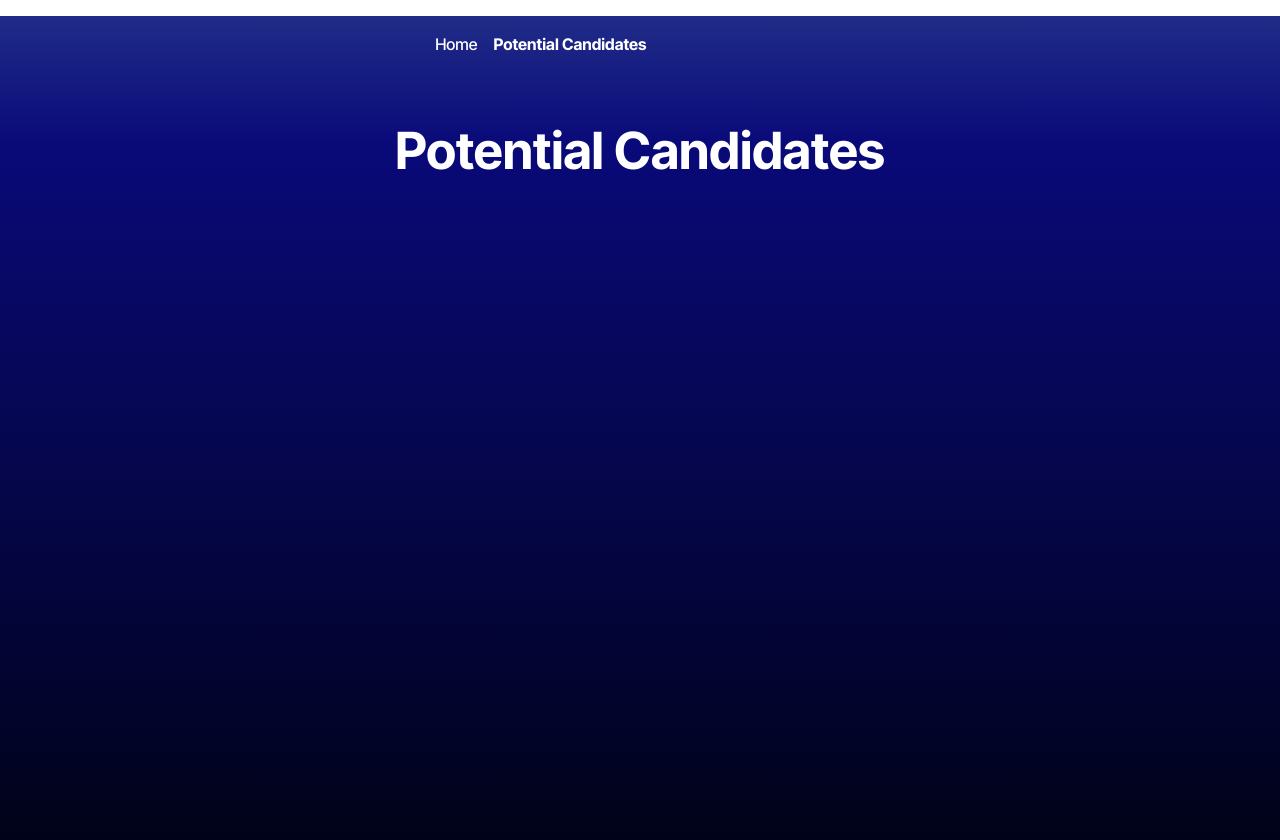
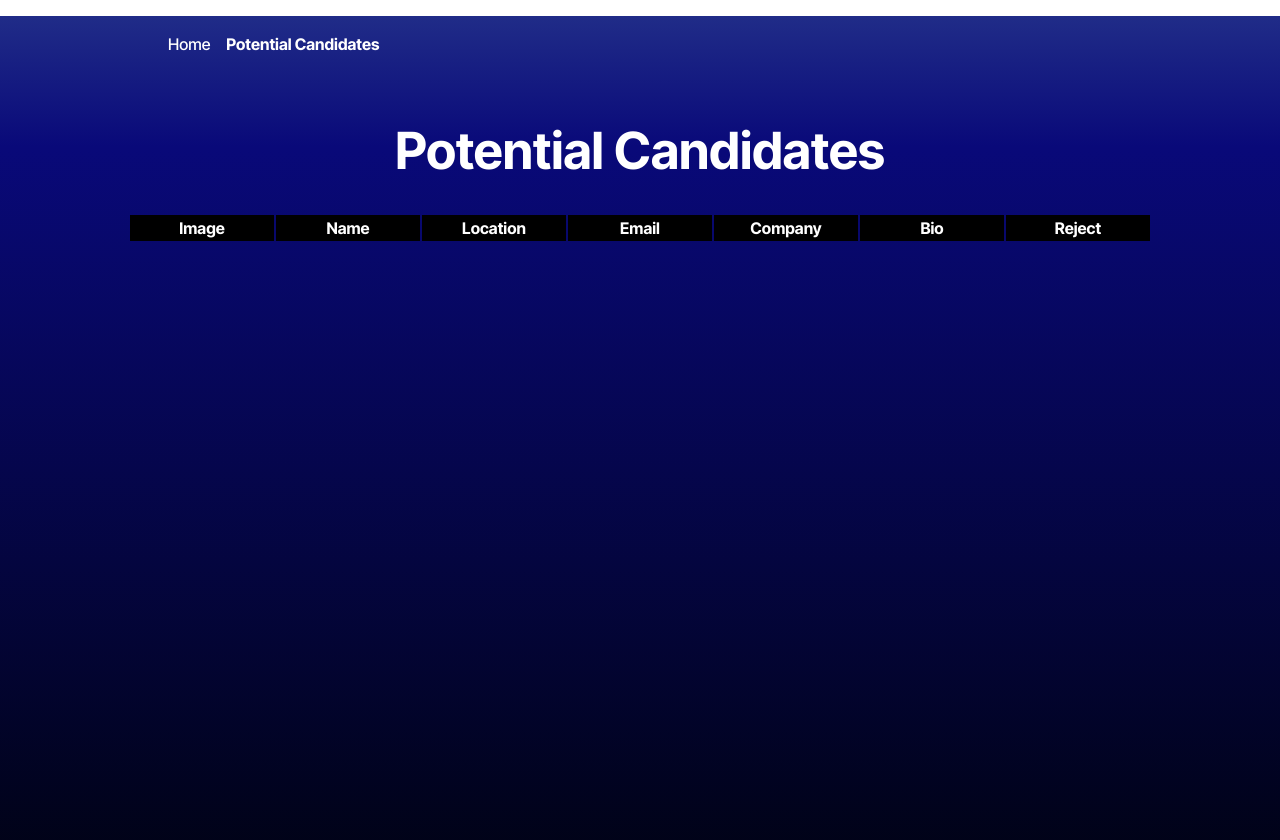
Before and after one commit to jsong73/candidate-cupid, a React (Vite) app: page /SavedCandidates in a window 1280 px wide. Shown: the top 840 px of the page. Built offline with nearby package versions, Linux system fonts and the light colour scheme.

Commit message:
saved candidate list

```diff
--- /dev/null
+++ b/src/components/SavedCandidatesList.tsx
@@ -0,0 +1,28 @@
+const SavedCandidatesList = () => {
+
+const potentialCandidates = JSON.parse(localStorage.getItem("saved-candidates") || "[]");
+
+console.log("potential candidates", potentialCandidates)
+
+
+    return (
+        <table className='table'>
+        <thead>
+          <tr>
+            <th>Image</th>
+            <th>Name</th>
+            <th>Location</th>
+            <th>Email</th>
+            <th>Company</th>
+            <th>Bio</th>
+            <th>Reject</th>
+          </tr>
+        </thead>
+        <tbody>
+
+        </tbody>
+      </table>
+    )
+}
+
+export default SavedCandidatesList;
--- a/src/index.css
+++ b/src/index.css
@@ -150,7 +150,7 @@ tbody tr:nth-child(odd) {
   justify-content: center;
   align-items: center;
   flex-direction: column;
-  min-height: 85vh;
+
 }
 
 .profile-card{
--- a/src/pages/CandidateSearch.tsx
+++ b/src/pages/CandidateSearch.tsx
@@ -2,7 +2,6 @@ import { useState, useEffect } from 'react';
 import { searchGithub, searchGithubUser } from '../api/API';
 import Candidate from '../interfaces/Candidate.interface';
 import ProfileCard from "../components/ProfileCard"
-import Buttons from '../components/AcceptButton';
 import AcceptButton from '../components/AcceptButton';
 import RejectButton from '../components/RejectButton';
 
@@ -52,9 +51,10 @@ const CandidateSearch = () => {
 
       localStorage.setItem("saved-candidates", JSON.stringify(savedCandidates))
 
+      window.location.reload();
+
       console.log("candidates in local storage", candidates)
       console.log("saved candidate:", results)
-
 
     }
 
--- a/src/pages/SavedCandidates.tsx
+++ b/src/pages/SavedCandidates.tsx
@@ -1,8 +1,12 @@
+import SavedCandidatesList from "../components/SavedCandidatesList"
+
 const SavedCandidates = () => {
   return (
     <>
       <h1>Potential Candidates</h1>
+        <SavedCandidatesList />
     </>
+
   );
 };
 
```
